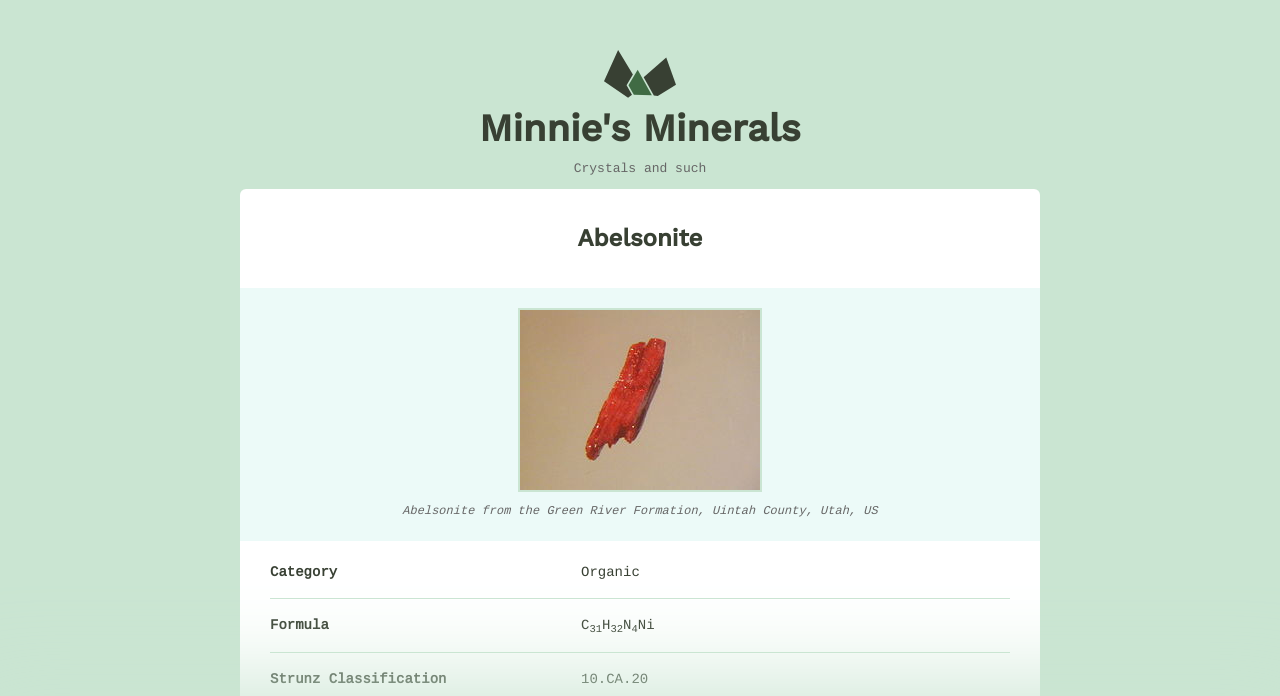
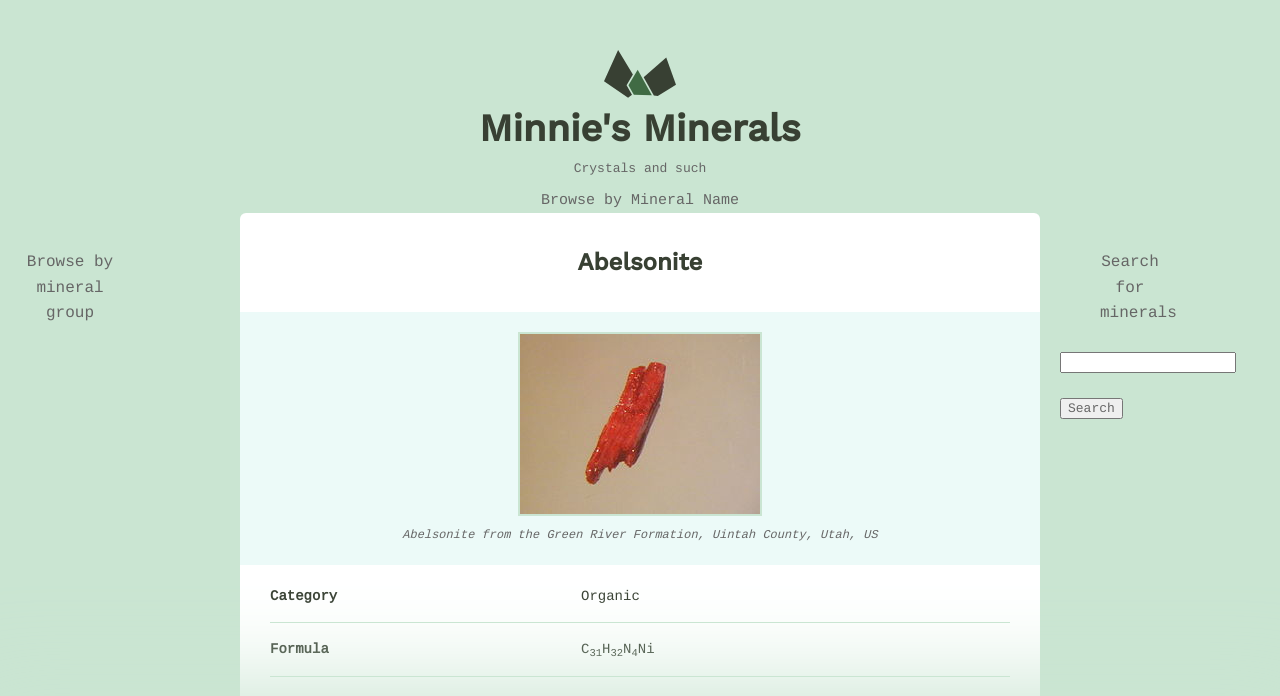
Before and after one commit to charlesseymour/Treehouse-Python-Techdegree-Project-8, a Django app: page /minerals/1/ in a window 1280 px wide. Shown: the top 696 px of the page. Run offline with Django 3.2, Linux system fonts and the light colour scheme; data comes from the database, SQL or seed files in the repository.

Commit message:
Update layout.html

```diff
--- a/mineral_catalog/minerals/templates/minerals/layout.html
+++ b/mineral_catalog/minerals/templates/minerals/layout.html
@@ -14,6 +14,15 @@
   <link rel="stylesheet" href="{% static 'css/global.css' %}">
 </head>
 <body>
+  <div class="left__nav">
+  <p class='text-centered'>Browse by mineral group</p>
+  <ul>
+      {% for group in groups %}
+        <li {% if group_name == group %} style="font-weight:bolder;" {% endif %}>
+            <a href="{% url 'minerals:group_list' group_name=group %}">{{ group }}</a></li>
+      {% endfor %}
+  </ul>
+  </div>
   <div class="bounds">
     <div class="grid-100">
         {% url 'minerals:list' as home_url %}
@@ -24,10 +33,28 @@
           <polygon points="127.6,61.4 127.6,61.4 110.3,13.5 110.3,13.5 70.3,48.1 70.3,48.1 88.3,80.5 95.3,81.4 95.3,81.4 "/>
         </svg>
         <h1 class="logo__name text-centered">Minnie's Minerals</h1>
-      </a>
+        {% if request.path != home_url %}</a>{% endif %}
       <p class="logo__text text-centered">Crystals and such</p>
+      <div class="text-centered">Browse by Mineral Name</div>
+      <div class="text-centered">
+      {% for character in alphabet %}
+        <span class="browse__text" {% if character == letter %} style="font-weight: bolder;"{% endif %}>
+            <a href="{% url 'minerals:list' letter=character %}">{{ character }}</a>
+        </span>
+      {% endfor %}
+      </div>
     </div>
+
     {% block content %}{% endblock %}
+  </div>
+  <div class="right__nav">
+    <p class="text-centered" style="padding-left:40px;">Search for minerals</p>
+    <form action="{% url 'minerals:search' %}" method="GET">
+		  <ul>
+			  <li><input type="search" name="q"></li>
+			  <li><input type="submit" value="Search"></li>
+		  </ul>
+	  </form>
   </div>
   <div class="minerals__random">
       {% rand_pk as pk %}
```
